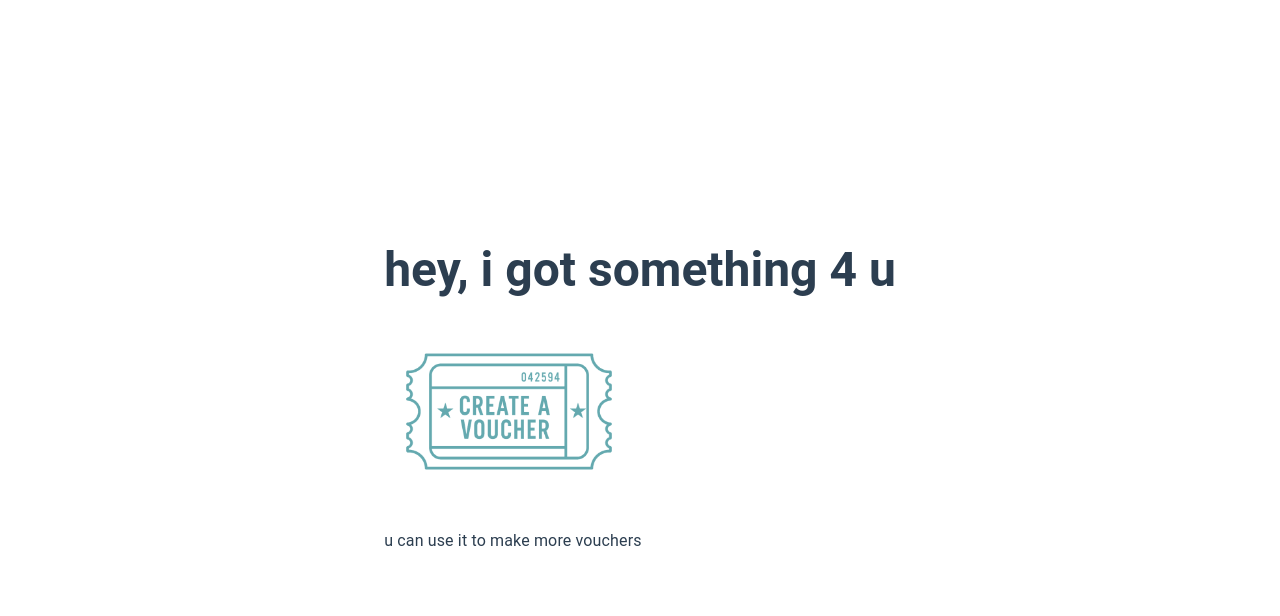
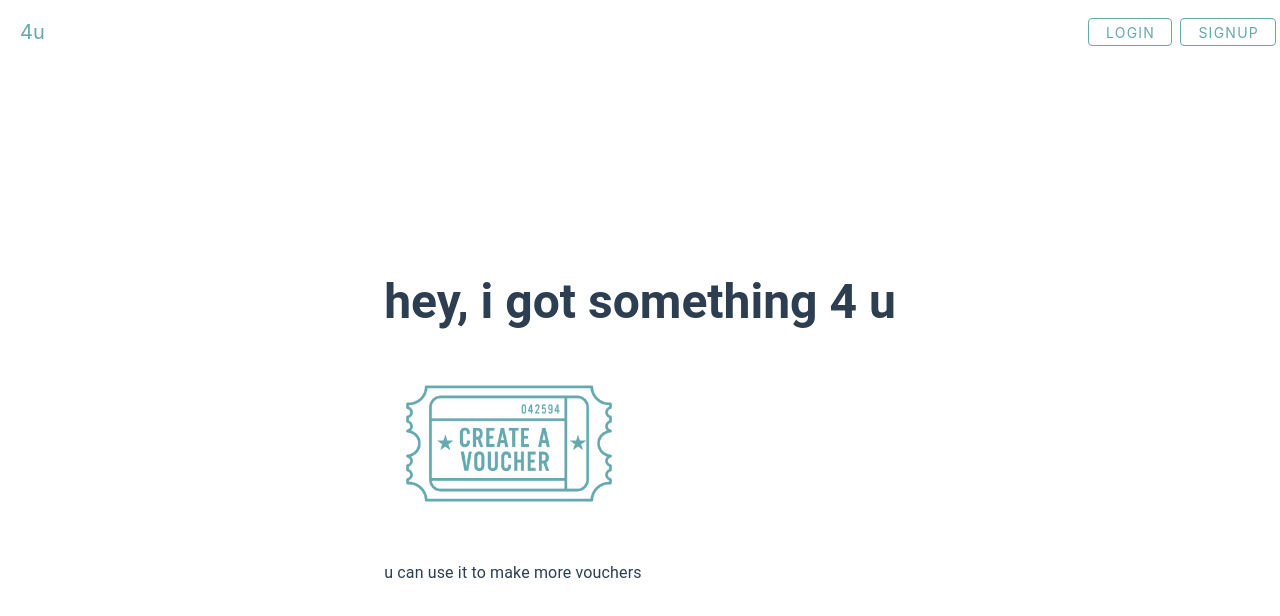
Before and after one commit to tiirent/voucher, a Vue app in the folder client/: page / in a window 1280 px wide. Shown: the top 616 px of the page. Built offline with nearby package versions, Linux system fonts and the light colour scheme.

Commit message:
init navbar

```diff
--- a/client/src/App.vue
+++ b/client/src/App.vue
@@ -1,14 +1,21 @@
 <script setup lang="ts">
 import { RouterView } from 'vue-router'
+import AppNavbar from '@/components/AppNavbar.vue'
 </script>
 
 <template>
   <v-layout>
-    <v-main>
-      <RouterView />
+    <AppNavbar />
+    <v-main class="d-flex align-start">
+      <v-container class="pa-0">
+        <RouterView />
+      </v-container>
     </v-main>
   </v-layout>
 </template>
 
 <style>
+.v-main {
+  min-height: fit-content !important;
+}
 </style>
--- /dev/null
+++ b/client/src/components/AppNavbar.vue
@@ -0,0 +1,32 @@
+<script setup lang="ts">
+// Component for the main navigation bar
+</script>
+
+<template>
+  <v-app-bar flat elevation="0" color="transparent">
+    <v-app-bar-title>4u</v-app-bar-title>
+    <v-spacer></v-spacer>
+    <v-btn
+      variant="outlined"
+      color="#64A9AF"
+      class="mr-2"
+      density="comfortable"
+    >
+      Login
+    </v-btn>
+    <v-btn
+      variant="outlined"
+      color="#64A9AF"
+      density="comfortable"
+    >
+      Signup
+    </v-btn>
+  </v-app-bar>
+</template>
+
+<style scoped>
+.v-app-bar-title {
+  color: #64A9AF;
+}
+
+</style>
```
